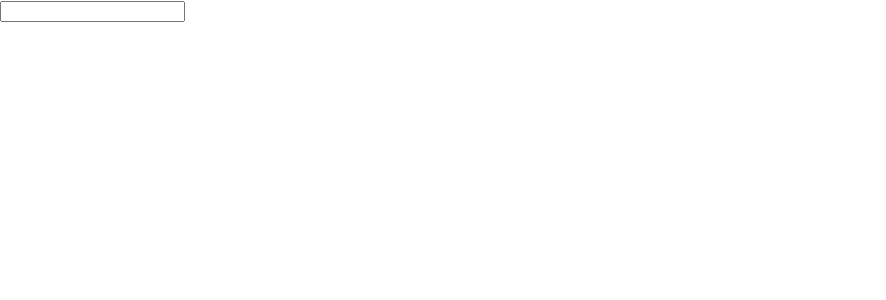
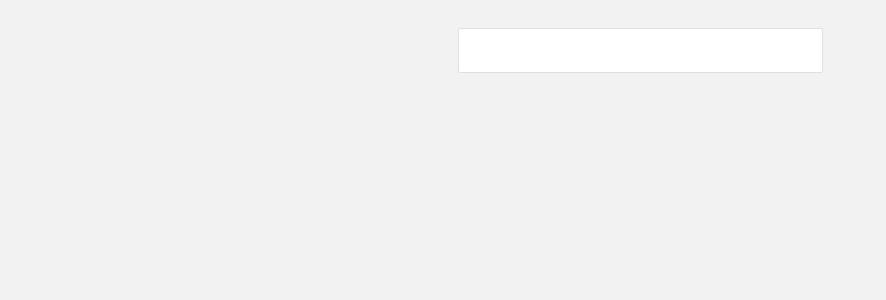
Before and after one commit to longtran-pops/auto-complete, a React (Create React App) app: page / in a window 1280 px wide. Shown: the top 300 px of the page, without its empty margins (0-886 px from the left). Built offline with nearby package versions, Linux system fonts and the light colour scheme.

Commit message:
Style web UI

```diff
--- a/src/App.css
+++ b/src/App.css
@@ -1,38 +1,45 @@
-.App {
-  text-align: center;
+body {
+  background-color: #F2F2F2;
 }
 
-.App-logo {
-  height: 40vmin;
-  pointer-events: none;
+.auto-complete {
+  display: flex;
+  flex-direction: column;
+  padding-top: 28px;
 }
 
-@media (prefers-reduced-motion: no-preference) {
-  .App-logo {
-    animation: App-logo-spin infinite 20s linear;
-  }
+.auto-complete > input {
+  box-sizing: border-box;
+  height: 45px;
+  width: 365px;
+  border-radius: 2px;
+  background-color: #FFF;
+  border: 1px solid #E0E0E0;
+  padding: 8px 16px;
+  outline: none;
+  margin: 0 auto;
 }
 
-.App-header {
-  background-color: #282c34;
-  min-height: 100vh;
-  display: flex;
-  flex-direction: column;
-  align-items: center;
-  justify-content: center;
-  font-size: calc(10px + 2vmin);
-  color: white;
+.result {
+  width: 365px;
+  border-radius: 2px;
+  background-color: #FFF;
+  box-shadow: 0 1px 4px 0 rgba(0,0,0,0.5);
+  margin: 7px auto 0;
 }
 
-.App-link {
-  color: #61dafb;
+.result > p {
+  margin: 0;
+  box-sizing: border-box;
+  height: 45px;
+  width: 365px;
+  background-color: #FFF;
+  border: 1px solid #E0E0E0;
+  padding: 8px 16px;
+  color: #828282;
+  font-family: Arial;
+  font-size: 20px;
+  line-height: 29px;
+  text-transform: capitalize;
+  cursor: pointer;
 }
-
-@keyframes App-logo-spin {
-  from {
-    transform: rotate(0deg);
-  }
-  to {
-    transform: rotate(360deg);
-  }
-}
--- a/src/App.js
+++ b/src/App.js
@@ -44,10 +44,8 @@ class App extends React.Component {
   render() {
     const {loading, keyword, results} = this.state
     return (
-      <>
-        {loading && <div>loading...</div>}
       <PAutoComplete
-          disabled={loading}
+        loading={loading}
         value={keyword}
         suggestions={results}
         onChange={(val) => {
@@ -59,7 +57,6 @@ class App extends React.Component {
           this.updateResult([])
         }}
       />
-      </>
     )
   }
 }
--- a/src/components/elements/PListItem.js
+++ b/src/components/elements/PListItem.js
@@ -1,6 +1,9 @@
 import React from 'react'
 export default (props) => {
   return (
-    <p onClick={(e) => props.onPress && props.onPress(e)}>{props.children}</p>
+    <p onClick={(e) => props.onPress && props.onPress(e)}>
+      <strong>{props.text.highlighted}</strong>
+      {props.text.normal}
+    </p>
   )
 }
--- a/src/components/widgets/PAutoComplete.js
+++ b/src/components/widgets/PAutoComplete.js
@@ -1,27 +1,36 @@
 import { PInput, PListItem, PList } from '../elements'
 import React from 'react'
+
+const capitalizeFirstLetter = string => string.charAt(0).toUpperCase() + string.slice(1)
+
 export default (props) => {
   return (
-    <div>
+    <div
+      className="auto-complete"
+    >
       <PInput
-        disabled={props.disabled}
+        disabled={props.loading}
         value={props.value}
         onChange={(val) => props.onChange && props.onChange(val)}
       ></PInput>
       {props.suggestions && props.suggestions.length > 0 ? (
         <PList>
-          {props.suggestions.map((item) => (
+          {!props.loading && props.suggestions.map((item) => (
             <PListItem
               key={item}
               onPress={() => {
                 props.onSelect && props.onSelect(item)
               }}
-            >
-              {item}
-            </PListItem>
+              text={{
+                highlighted: props.value,
+                normal: item.replace(capitalizeFirstLetter(props.value), ''),
+              }}
+            />
           ))}
         </PList>
-      ) : null}
+      ) : (
+        props.loading && <PList><p>Loading...</p></PList>
+      )}
     </div>
   )
 }
```
Lines whose indentation alone changed are shown as unchanged.
